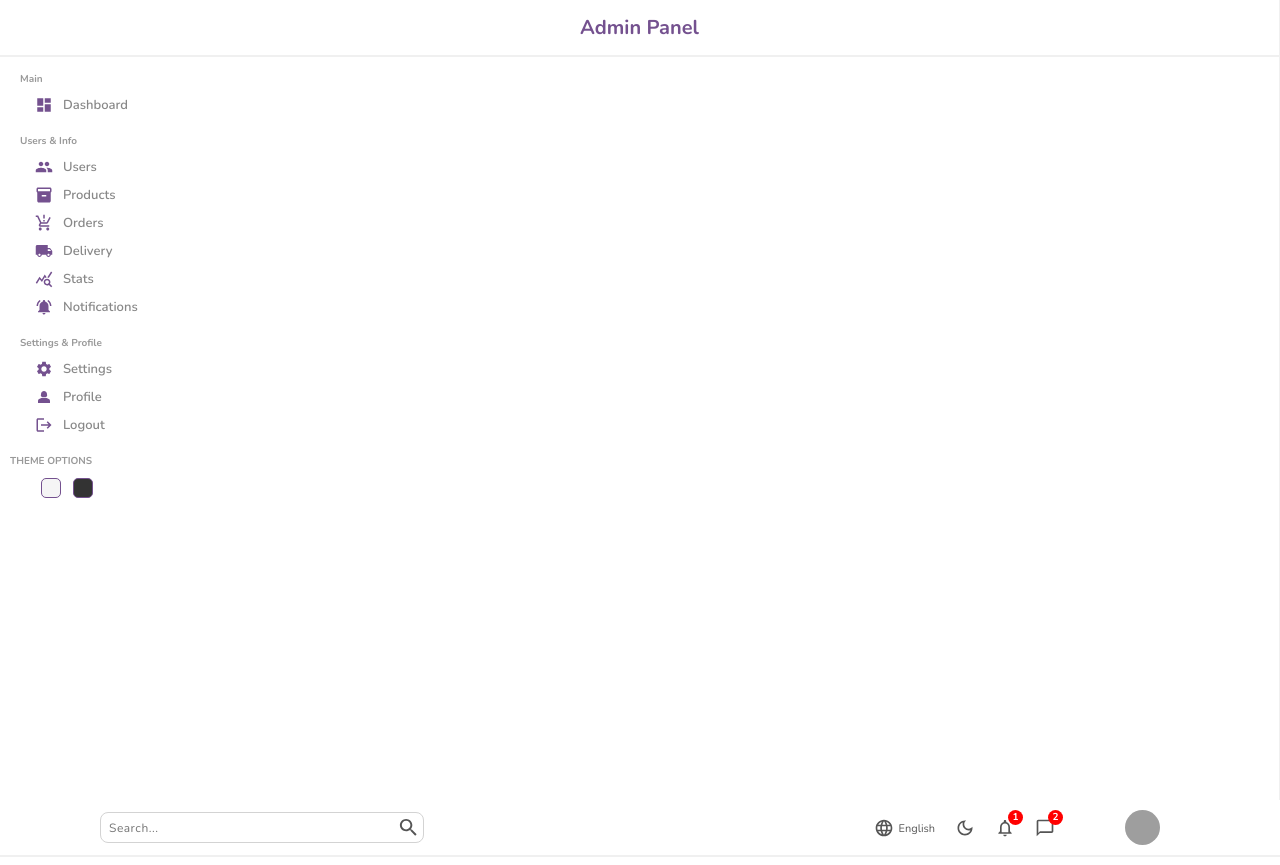
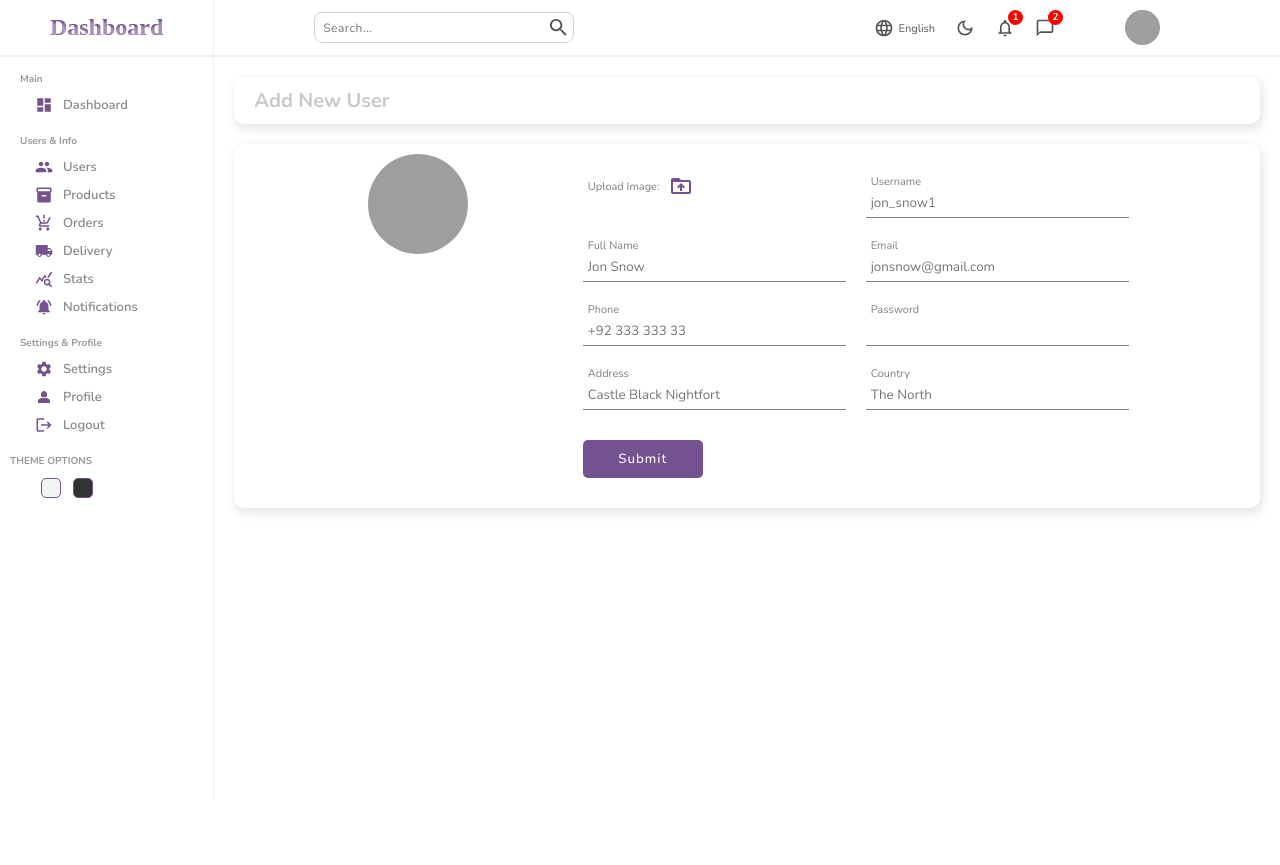
Before and after one commit to rabbit949/Admin-Dashboard-1.0, a React (Vite) app: page /users/new in a window 1280 px wide. After the commit the page ends 800 px from the top, so only its background shows below. Built offline with nearby package versions, Linux system fonts and the light colour scheme; grey boxes are pictures that could not be loaded.

Commit message:
new user and new product page

```diff
--- a/src/App.jsx
+++ b/src/App.jsx
@@ -1,4 +1,5 @@
 import { BrowserRouter, Route, Routes } from 'react-router-dom';
+import { productInputs, userInputs } from './formSource';
 import Home from './pages/home/Home';
 import ListPage from './pages/list/ListPage';
 import Login from './pages/login/Login';
@@ -16,12 +17,18 @@ function App() {
 						<Route path='users'>
 							<Route index element={<ListPage />} />
 							<Route path=':userId' element={<Single />} />
-							<Route path='new' element={<New />} />
+							<Route
+								path='new'
+								element={<New inputs={userInputs} title='Add New User' />}
+							/>
 						</Route>
 						<Route path='products'>
 							<Route index element={<ListPage />} />
 							<Route path=':productID' element={<Single />} />
-							<Route path='new' element={<New />} />
+							<Route
+								path='new'
+								element={<New inputs={productInputs} title='Add New Product' />}
+							/>
 						</Route>
 					</Route>
 				</Routes>
--- a/src/components/sidebar/Sidebar.jsx
+++ b/src/components/sidebar/Sidebar.jsx
@@ -16,7 +16,7 @@ const Sidebar = () => {
 	return (
 		<aside className='sidebar'>
 			<div className='top'>
-				<h2 className='brand'>Admin Panel</h2>
+				<h2 className='brand'>Dashboard</h2>
 			</div>
 			<hr />
 			<div className='center'>
--- a/src/components/sidebar/sidebar.scss
+++ b/src/components/sidebar/sidebar.scss
@@ -11,10 +11,17 @@
         justify-content: center;
 
         .brand{
-            font-size: 20px;
-            font-weight: 700;
-            color: #74518f;
+            font-size: 24px;
+            font-weight: bolder;
+            text-shadow: #74518f;
             cursor: pointer;
+            color: transparent;
+            background: #74518f;
+            -webkit-background-clip: text;
+            -moz-background-clip: text;
+            background-clip: text;
+            text-shadow: 0px 3px 3px rgba(255,255,255,0.5);
+            font-family: cursive;
         }
     }
 
--- /dev/null
+++ b/src/formSource.js
@@ -0,0 +1,76 @@
+export const userInputs = [
+	{
+		id: 1,
+		label: 'Username',
+		type: 'text',
+		placeholder: 'jon_snow1',
+	},
+	{
+		id: 2,
+		label: 'Full Name',
+		type: 'text',
+		placeholder: 'Jon Snow',
+	},
+	{
+		id: 3,
+		label: 'Email',
+		type: 'mail',
+		placeholder: 'jonsnow@gmail.com',
+	},
+	{
+		id: 4,
+		label: 'Phone',
+		type: 'text',
+		placeholder: '+92 333 333 33',
+	},
+	{
+		id: 5,
+		label: 'Password',
+		type: 'password',
+	},
+	{
+		id: 6,
+		label: 'Address',
+		type: 'text',
+		placeholder: 'Castle Black Nightfort',
+	},
+	{
+		id: 7,
+		label: 'Country',
+		type: 'text',
+		placeholder: 'The North',
+	},
+];
+
+export const productInputs = [
+	{
+		id: 1,
+		label: 'Title',
+		type: 'text',
+		placeholder: 'Apple Macbook Pro',
+	},
+	{
+		id: 2,
+		label: 'Description',
+		type: 'text',
+		placeholder: 'Description',
+	},
+	{
+		id: 3,
+		label: 'Category',
+		type: 'text',
+		placeholder: 'Computers',
+	},
+	{
+		id: 4,
+		label: 'Price',
+		type: 'text',
+		placeholder: '100',
+	},
+	{
+		id: 5,
+		label: 'Stock',
+		type: 'text',
+		placeholder: 'in stock',
+	},
+];
--- a/src/pages/new/New.jsx
+++ b/src/pages/new/New.jsx
@@ -1,13 +1,45 @@
+import DriveFolderUploadIcon from '@mui/icons-material/DriveFolderUpload';
 import Navbar from '../../components/navbar/Navbar';
 import Sidebar from '../../components/sidebar/Sidebar';
 import './new.scss';
 
-const New = () => {
+const New = ({ title, inputs }) => {
 	return (
 		<div className='new'>
 			<Sidebar />
 			<div className='newContainer'>
 				<Navbar />
+				<div className='top'>
+					<h2 className='title'>{title}</h2>
+				</div>
+				<div className='bottom'>
+					<div className='left'>
+						<img
+							src='https://icon-library.com/images/no-image-icon/no-image-icon-0.jpg'
+							alt=''
+							className='image'
+						/>
+					</div>
+					<div className='right'>
+						<form>
+							<div className='formInput'>
+								<label htmlFor='file'>
+									Upload Image:
+									<DriveFolderUploadIcon className='icon' />
+								</label>
+								<input type='file' id='file' style={{ display: 'none' }} />
+							</div>
+
+							{inputs.map((input) => (
+								<div className='formInput' key={input.id}>
+									<label htmlFor=''>{input.label}</label>
+									<input placeholder={input.placeholder} type={input.type} />
+								</div>
+							))}
+							<button>Submit</button>
+						</form>
+					</div>
+				</div>
 			</div>
 		</div>
 	);
--- a/src/pages/new/new.scss
+++ b/src/pages/new/new.scss
@@ -0,0 +1,84 @@
+.new{
+    display: flex;
+    width: 100%;
+
+    .newContainer{
+        flex: 5;
+
+        .top, .bottom{
+            padding: 10px 20px;
+            -webkit-box-shadow: 2px 4px 10px 1px rgba(0,0,0,0.47) ;
+            box-shadow: 2px 4px 10px 1px rgba(201,201,201 ,0.47) ;
+            border-radius: 10px;
+            margin: 20px;
+            display: flex;
+
+            .title{
+                color: rgb(201, 201, 201);
+                font-size: 20px;
+            }
+
+            .left{
+                flex: 1;
+                text-align: center;
+
+                .image{
+                    height: 100px;
+                    width: 100px;
+                    border-radius: 50%;
+                    object-fit: cover;
+                }
+            }
+            .right{
+                flex: 2;
+                padding-block: 20px;
+
+                form{
+                    display: flex;
+                    flex-wrap: wrap;
+                    gap: 20px;
+
+                    .formInput{
+                        width: 40%;
+                        label{
+                            font-size: 11px;
+                            color: gray;
+                            padding-left: 5px;
+                            cursor: pointer;
+                            display: flex;
+                            align-items: center;
+                            gap: 10px;
+                            .icon{
+                                cursor: pointer;
+                                color: #74518f;
+                            }
+                        }
+                        input{
+                            width: 100%;
+                            padding: 5px;
+                            border: none;
+                            border-bottom: 1px solid gray;
+                            outline: none;
+                            transition: 0.7s ease-in-out;
+                            &:focus{
+                                border-bottom: 1px solid #48315a;
+                            }
+                        }
+                    }
+                    button{
+                        margin-top: 10px;
+                        width: 120px;
+                        border: none;
+                        border-radius: 5px;
+                        padding: 10px;
+                        letter-spacing: 1px;
+                        background-color: #74518f;
+                        color: white;
+                        font-weight: 500;
+                        cursor: pointer;
+                    }
+                }
+            }
+        }
+    }
+}
```
